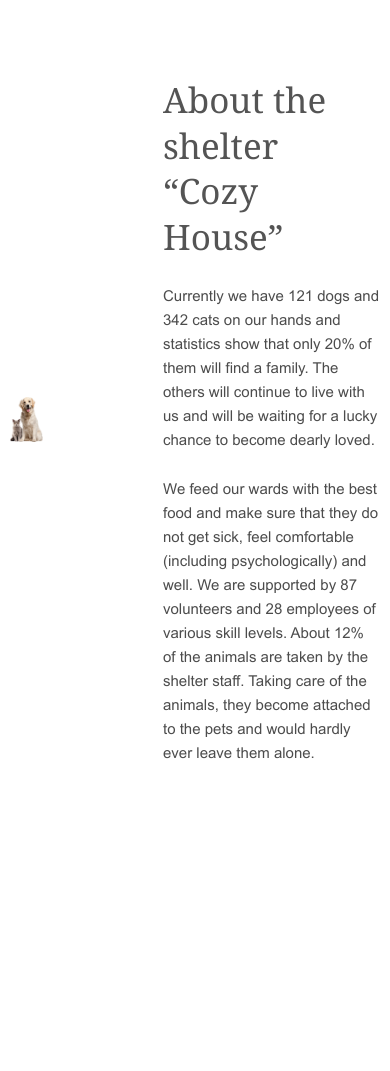
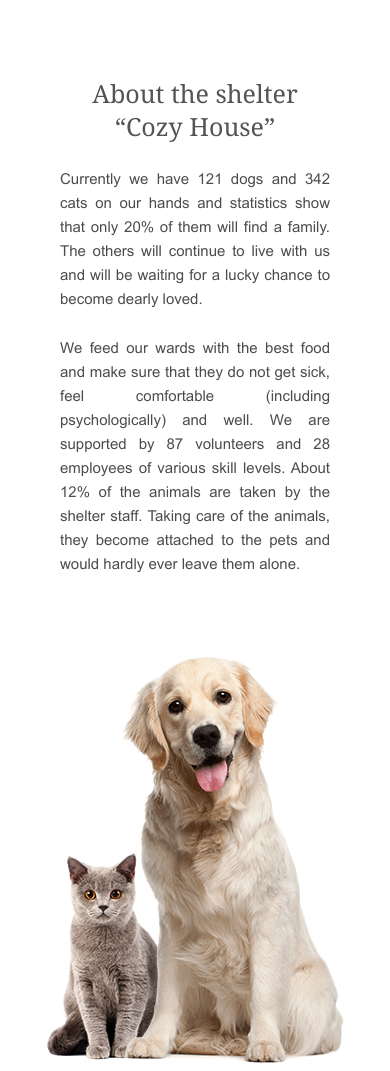
Before and after one commit to async-kita/cozy-house, a website with bundled scripts: page index.html in a window 390 px wide. Shown: the part 827-1898 px from the top of the page. Before the commit the page ends 1692 px from the top, so only its background shows below. Built offline with nearby package versions, Linux system fonts and the light colour scheme.

Commit message:
feat: add adaptive about section

```diff
--- a/styles/base/typography.css
+++ b/styles/base/typography.css
@@ -54,7 +54,9 @@ h5 {
 
 @media screen and (max-width: 480px) {
   h2,
-  .h2 {
+  .h2,
+  h3,
+  .h3 {
     font-size: 25px;
   }
 }
--- a/styles/layout/about.css
+++ b/styles/layout/about.css
@@ -25,3 +25,23 @@
   max-width: 360px;
   color: var(--color-dark-l);
 }
+
+@media screen and (max-width: 1024px) {
+  .about__inner {
+    flex-direction: column-reverse;
+    row-gap: 80px;
+  }
+}
+
+@media screen and (max-width: 480px) {
+  .about__body {
+    max-width: 270px;
+    align-items: center;
+    text-align: justify;
+  }
+
+  .about__title {
+    max-width: 250px;
+    text-align: center;
+  }
+}
```
